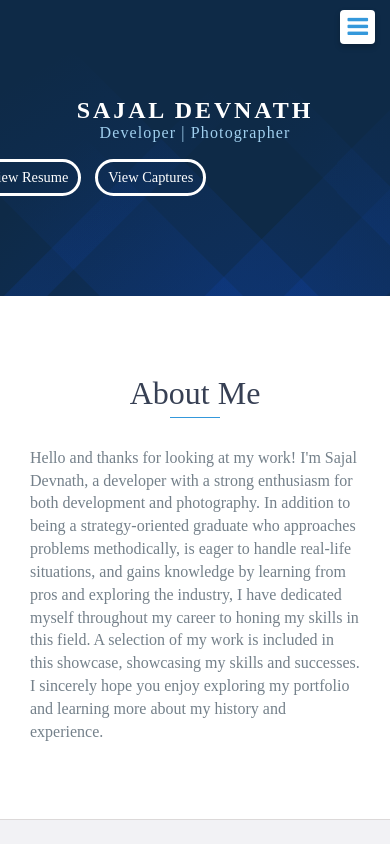
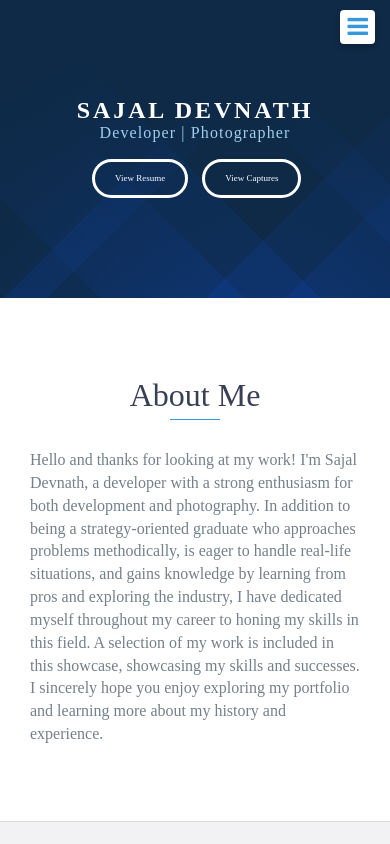
Before and after one commit to SajalDevnath/DevsajalPortfolio, a website: page index.html in a window 390 px wide. Shown: the top 844 px of the page. Drawn offline with nearby package versions, Linux system fonts and the light colour scheme; a web font is replaced by a local one.

Commit message:
Certain media query adjustments made

```diff
--- a/css/styles.css
+++ b/css/styles.css
@@ -770,7 +770,7 @@ footer {
         margin-left: 70px
     }
     .view_resume{
-        margin-left:-40px !important;
+        /* margin-left:-40px !important; */
     }
 }
 
@@ -892,8 +892,8 @@ footer {
     }
 
     #lead-content a {
-        font-size: 0.9em;
-        padding: 5px 10px
+        font-size: 9px;
+        /* padding: 5px 10px */
     }
     .view_resume{
         margin-left:77px;
```
